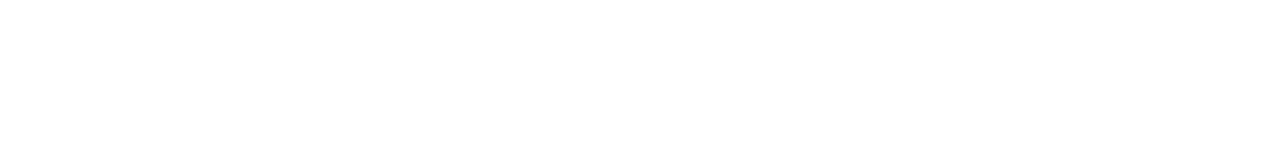
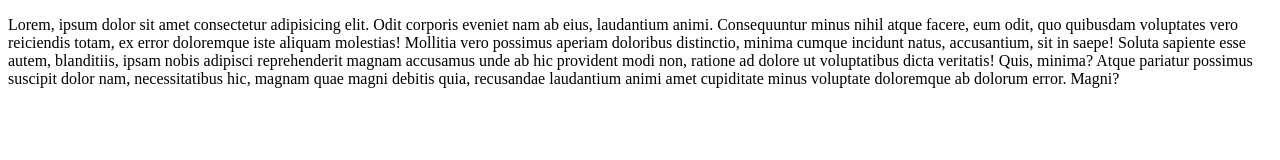
Before and after one commit to allanjames-prog/basics-2, a plain HTML site: page index.html in a window 1280 px wide. Drawn offline with Linux system fonts and the light colour scheme.

Commit message:
Added Paragraph of 100 words

```diff
--- a/index.html
+++ b/index.html
@@ -6,6 +6,6 @@
   <title>Document</title>
 </head>
 <body>
-
+  <p>Lorem, ipsum dolor sit amet consectetur adipisicing elit. Odit corporis eveniet nam ab eius, laudantium animi. Consequuntur minus nihil atque facere, eum odit, quo quibusdam voluptates vero reiciendis totam, ex error doloremque iste aliquam molestias! Mollitia vero possimus aperiam doloribus distinctio, minima cumque incidunt natus, accusantium, sit in saepe! Soluta sapiente esse autem, blanditiis, ipsam nobis adipisci reprehenderit magnam accusamus unde ab hic provident modi non, ratione ad dolore ut voluptatibus dicta veritatis! Quis, minima? Atque pariatur possimus suscipit dolor nam, necessitatibus hic, magnam quae magni debitis quia, recusandae laudantium animi amet cupiditate minus voluptate doloremque ab dolorum error. Magni?</p>
 </body>
 </html>
```
